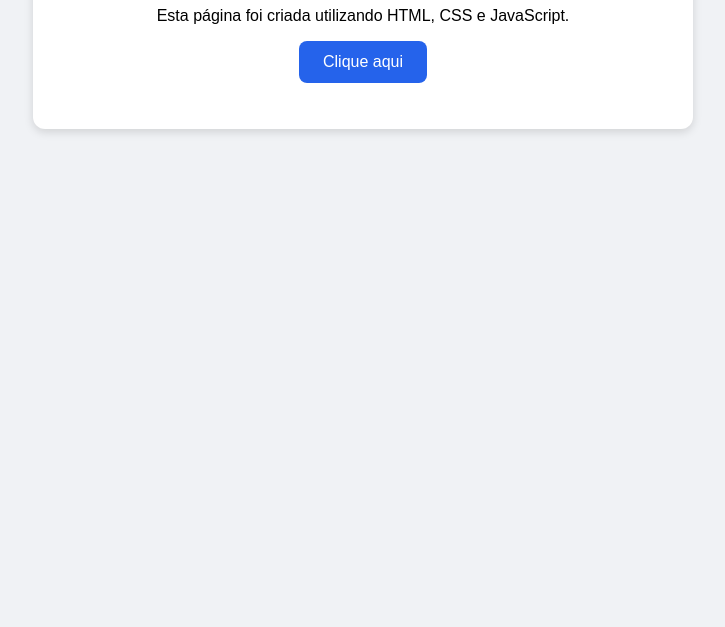
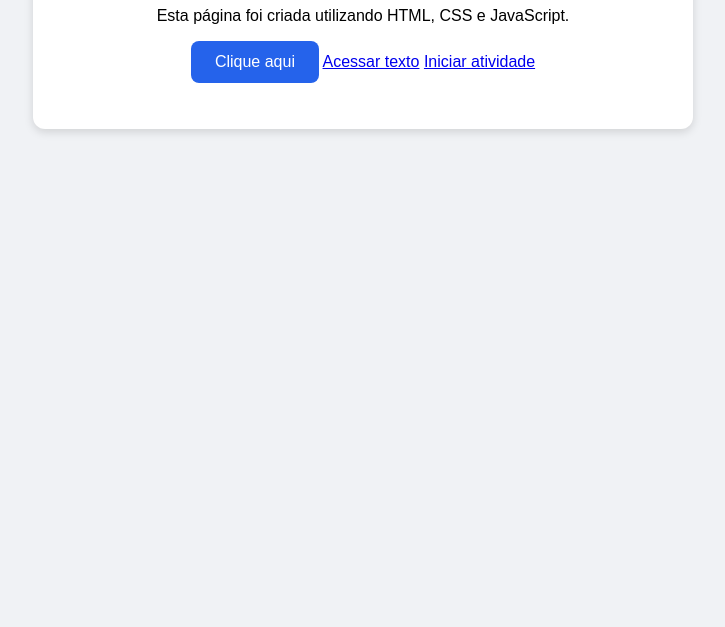
Before and after one commit to eletromarlon/Aula_0_Links, a plain HTML site: page index.html in a window 1280 px wide. Shown: the part 173-800 px from the top of the page, without its empty margins (277-1002 px from the left). Drawn offline with Linux system fonts and the light colour scheme.

Commit message:
Insert links to texto.html and atividade.html in index

```diff
--- a/index.html
+++ b/index.html
@@ -56,6 +56,9 @@
         <button onclick="mostrarMensagem()">
             Clique aqui
         </button>
+        <a href="texto.html">Acessar texto</a>
+
+        <a href="atividade.html">Iniciar atividade</a>
 
         <p id="mensagem"></p>
     </div>
```
